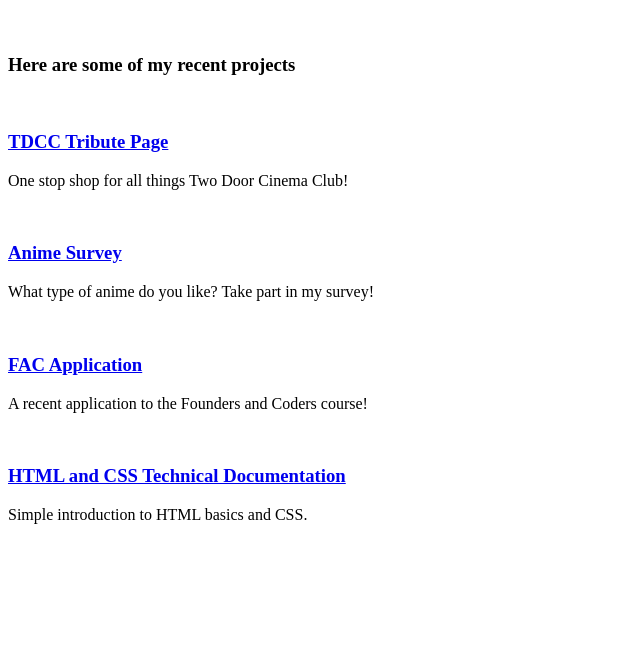
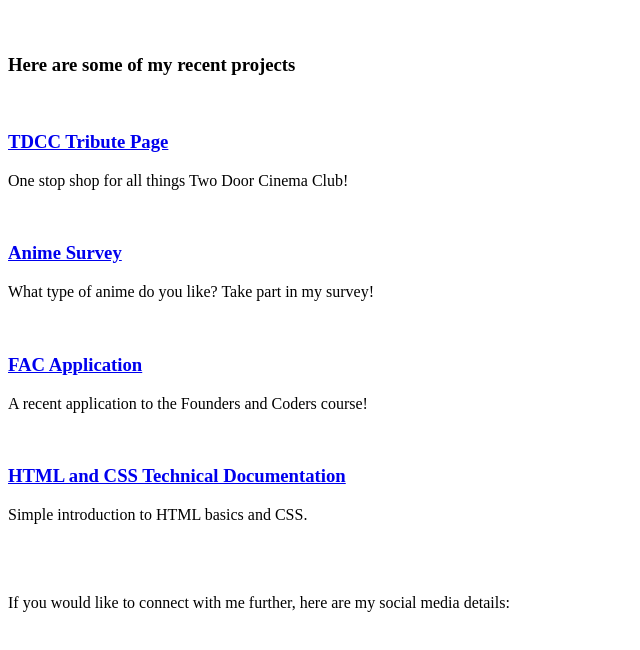
Before and after one commit to MJOW1999/Portfolio-Page, a plain HTML site: page index.html in a window 1280 px wide. Shown: the part 136-786 px from the top of the page, without its empty margins (0-640 px from the left). Drawn offline with Linux system fonts and the light colour scheme.

Commit message:
Footer: header

```diff
--- a/index.html
+++ b/index.html
@@ -27,5 +27,7 @@
 		<h3 class = "project-title"><a href="https://codepen.io/mjow1999/pen/RwRordG" target="_blank">HTML and CSS Technical Documentation</a></h3>
 		<p id = "project-description">Simple introduction to HTML basics and CSS.</p><br><br><br>
 	</article>
-	<footer id = "socials"></footer>
+	<footer id = "socials">
+		If you would like to connect with me further, here are my social media details: <br><br>
+	</footer>
 </main>
```
